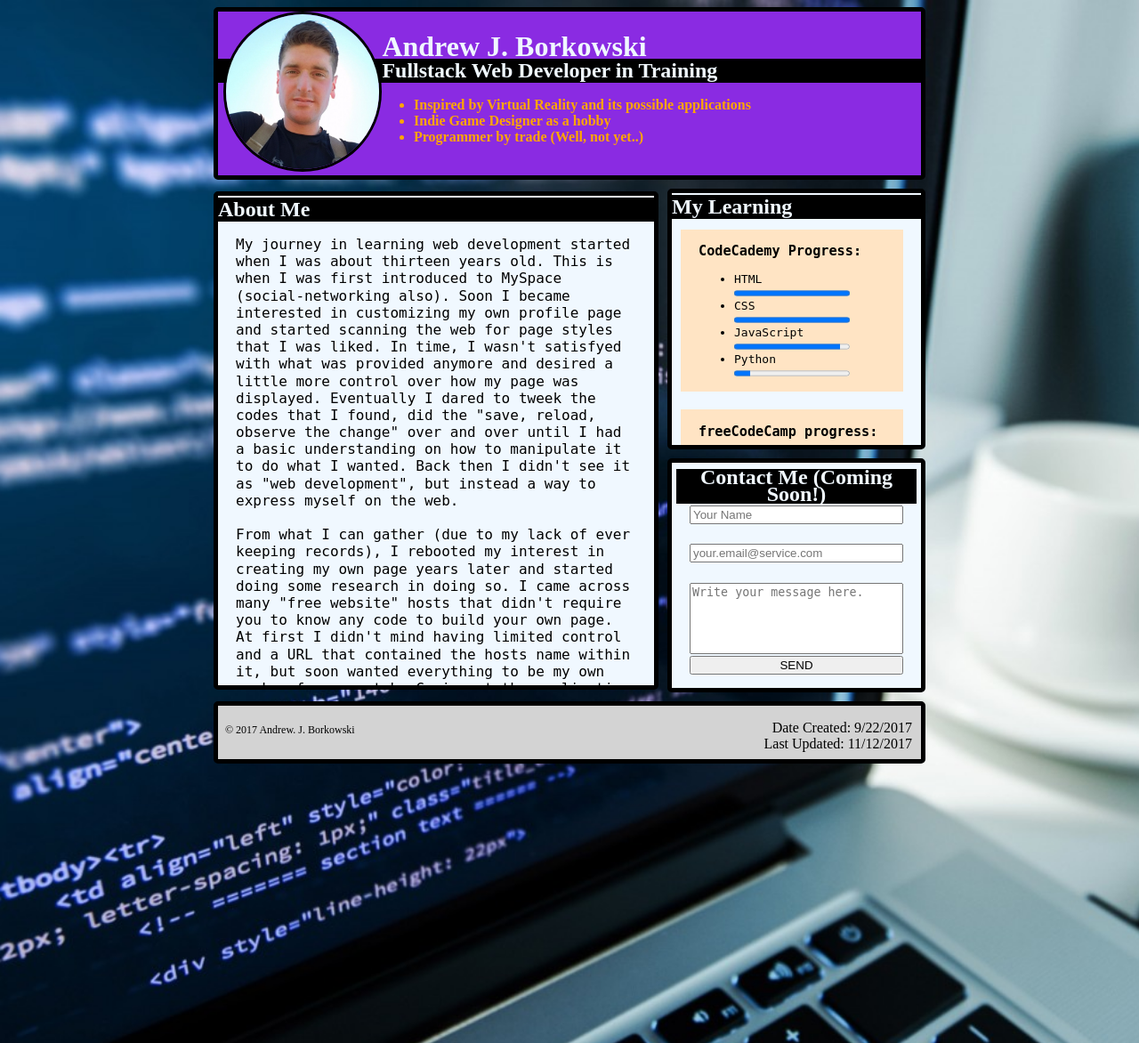
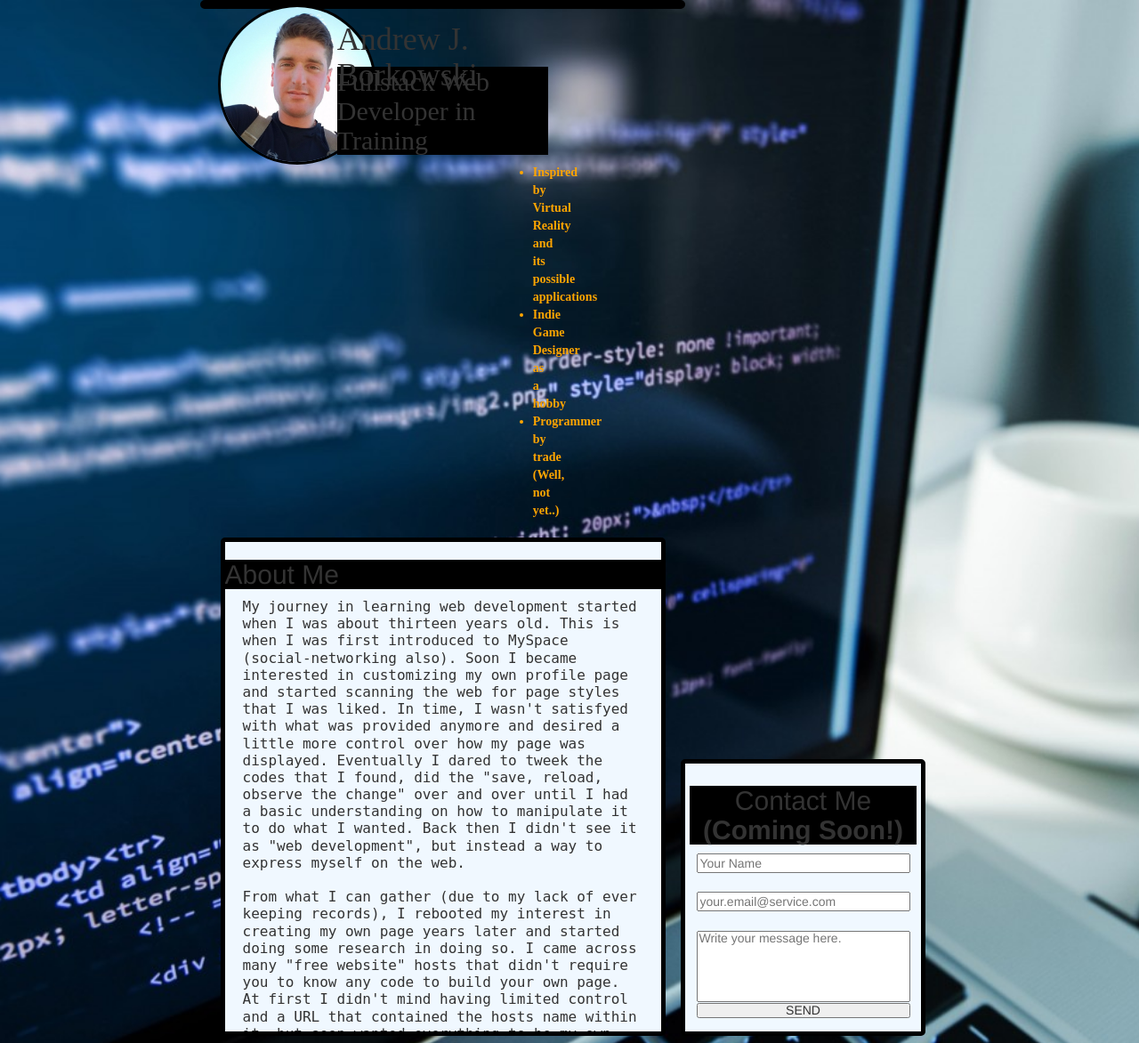
Before and after one commit to AnJoBo/AnJoBo, a PHP site: page / in a window 1280 px wide. Shown: the top 1172 px of the page at 89% size. Run offline with PHP 8.4, Linux system fonts and the light colour scheme; some libraries are stand-ins or nearby versions; some web fonts are replaced.

Commit message:
Beginning to add responsive design (bootstrap)

```diff
--- a/css/style.css
+++ b/css/style.css
@@ -36,7 +36,7 @@ h2 {
     transition: 0.5s;
 }
 
-.container {
+.grid-container {
     //background-color: green;
     display: grid;
     margin: auto;
--- a/index.html
+++ b/index.html
@@ -1,32 +1,52 @@
 <!DOCTYPE html>
-<html>
+<html lang="en">
 
     <head>
+
         <title>Andrew J. Borkowski</title>
 
-        <meta name="viewport" content="width=device-width, initial-scale=1.0">
+        <!-- ---------- STUFF ---------- -->
+
+        <meta charset="utf-8">
+
+        <!-- Scales site to device width -->
+        <meta name="viewport" content="width=device-width, initial-scale=1">
+
+        <!-- ---------- LINKS (CSS/BOOTSTRAP/jQUERY) ---------- -->
 
         <link href="css/style.css" type="text/css" rel="stylesheet">
 
+        <!-- Latest compiled and minified CSS -->
+        <link rel="stylesheet" href="https://maxcdn.bootstrapcdn.com/bootstrap/3.3.7/css/bootstrap.min.css">
+
+        <!-- jQuery library -->
+        <script src="https://ajax.googleapis.com/ajax/libs/jquery/3.2.1/jquery.min.js"></script>
+
+        <!-- Latest compiled JavaScript -->
+        <script src="https://maxcdn.bootstrapcdn.com/bootstrap/3.3.7/js/bootstrap.min.js"></script>
+
+        <!-- ---------- FONTS ---------- -->
         <link href="https://fonts.googleapis.com/css?family=Copse" rel="stylesheet">
         <link href="https://fonts.googleapis.com/css?family=Vesper+Libre" rel="stylesheet">
 
-        <!-- Adds Bootstrap to page via link. I want it included in my files,
-                because it seems to take a while to load in Live Preview, which
-                may translate to long loading times online (not tested).
-
-        <link rel="stylesheet" href="//maxcdn.bootstrap.com/bootstrap/3.3.1/css/bootstrap.min.css" /> -->
     </head>
 
-    <body class="container-fluid">
+    <body>
 
-        <div class="container">
+    <!-- [.container] class provides responsive 'fixed width container' -->
+    <!-- [.container-fluid] class provides 'full width container' -->
+        <!-- Experiment with these once Bootstrap is fully added -->
+    <div class="container-fluid">
 
+        <!-- Rename this or delete. May be unnecessary -->
+        <div class="grid-container">
+
+        <div class="row">
             <header class="head section">
-                <div class="picturePos">
+                <div class="picturePos col-sm-3">
                     <img id="myPicture" src="./images/me01.jpg" height="180" alt="Andrew's dumb face" title="My dumb face. :)"/>
                 </div>
-                <div class="basicInfo">
+                <div class="col-sm-6">
                     <h1>Andrew J. Borkowski</h1>
                     <h2>Fullstack Web Developer in Training</h2>
                     <ul class="headList">
@@ -36,6 +56,7 @@
                     </ul>
                 </div>
             </header>
+        </div>
 
             <section class="about section ani">
                 <h2>About Me</h2>
@@ -44,6 +65,8 @@
                 Now I've come across a dream of being a creator of many things, most of which are digital or done digitally. I've expanded my interest from web development to application, game, and even hardware develpment. In recent years, I've done a lot of research and practiced a lot of skills and still feel very inadequate in the realm of programming. A good friend of mine introduced me to a path in which my core programming abilities could exponentially grow in the period of 3 months that will even land me a job as a developer or even a contractor. So for now, this is my main focus.</p>
             </section>
 
+
+            <!-- Remove this from main page ...
             <section class="progress section ani">
                 <h2>My Learning</h2>
                 <div class="learnSource">
@@ -98,7 +121,7 @@
                             <progress min="0" max="100" value="100"></progress></li>
                     </ul>
                 </div>
-            </section>
+            </section> -->
 
             <section class="contact section ani">
                 <h2>Contact Me <b>(Coming Soon!)</b></h2>
@@ -118,8 +141,8 @@
                     <p>Date Created: 9/22/2017<br/>Last Updated: 11/12/2017</p>
                 </div>
             </footer>
-
-        </div> <!-- Closes grid container -->
+        </div>
+    </div> <!-- Closes containing Bootstrap container -->
 
     </body>
 
```
